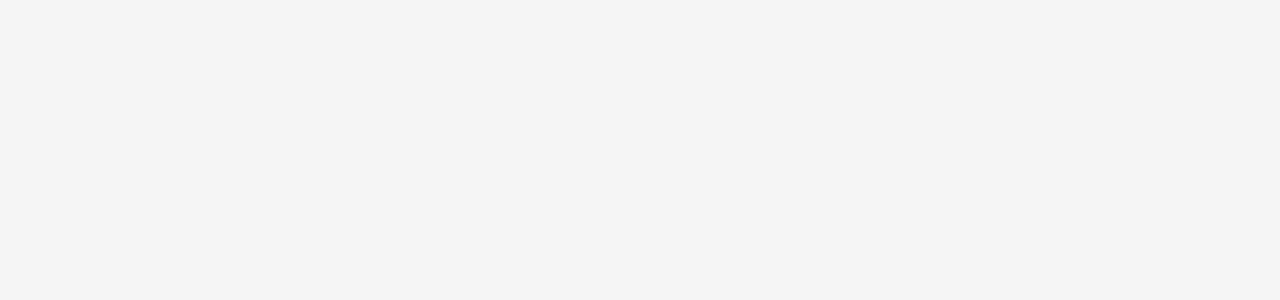
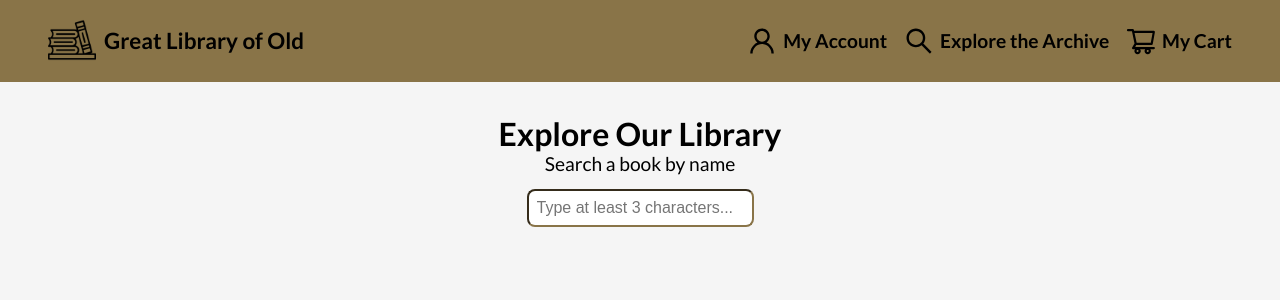
Before and after one commit to guilhermegomesneto/bookstore_marketplace, a React (Vite) app: page /search in a window 1280 px wide. Before the commit this address had no page. Shown: the top 300 px of the page. Built offline with nearby package versions, Linux system fonts and the light colour scheme.

Commit message:
Search Page

```diff
--- a/src/components/Navbar/index.jsx
+++ b/src/components/Navbar/index.jsx
@@ -5,13 +5,15 @@ import {
 	AiOutlineShoppingCart,
 	AiOutlineSearch,
 } from 'react-icons/ai';
+import { Link } from 'react-router-dom';
 
 import styles from './Navbar.module.scss';
 
 const Navbar = () => {
 	return (
 		<nav className={styles.navbar}>
-			<div className={styles.logo}>
+			<div>
+				<Link to="/" className={styles.logo}>
 					<Logo width="3rem" />
 					<Text
 						text="Great Library of Old"
@@ -19,9 +21,11 @@ const Navbar = () => {
 						fontWeight="bold"
 						color="var(--color-text)"
 					/>
+				</Link>
 			</div>
 			<div className={styles.links}>
-				<div className={styles.link}>
+				<div>
+					<Link to="/user" className={styles.link}>
 						<AiOutlineUser className={styles.icon} />
 						<Text
 							text="My Account"
@@ -29,8 +33,10 @@ const Navbar = () => {
 							fontWeight="bold"
 							color="var(--color-text)"
 						/>
+					</Link>
 				</div>
-				<div className={styles.link}>
+				<div>
+					<Link to="/search" className={styles.link}>
 						<AiOutlineSearch className={styles.icon} />
 						<Text
 							text="Explore the Archive"
@@ -38,8 +44,10 @@ const Navbar = () => {
 							fontWeight="bold"
 							color="var(--color-text)"
 						/>
+					</Link>
 				</div>
 				<div className={styles.link}>
+					<Link to="/cart" className={styles.link}>
 						<AiOutlineShoppingCart className={styles.icon} />
 						<Text
 							text="My Cart"
@@ -47,6 +55,7 @@ const Navbar = () => {
 							fontWeight="bold"
 							color="var(--color-text)"
 						/>
+					</Link>
 				</div>
 			</div>
 		</nav>
--- a/src/main.jsx
+++ b/src/main.jsx
@@ -4,6 +4,7 @@ import { BrowserRouter, Routes, Route } from 'react-router-dom';
 import './index.scss';
 import App from './App.jsx';
 import Home from './pages/Home.jsx';
+import Search from './pages/Search.jsx';
 
 createRoot(document.getElementById('root')).render(
 	<StrictMode>
@@ -11,6 +12,7 @@ createRoot(document.getElementById('root')).render(
 			<Routes>
 				<Route element={<App />}>
 					<Route path="/" element={<Home />} />
+					<Route path="/search" element={<Search />} />
 				</Route>
 			</Routes>
 		</BrowserRouter>
--- a/src/pages/Home.jsx
+++ b/src/pages/Home.jsx
@@ -9,7 +9,7 @@ const Home = () => {
 	useEffect(() => {
 		const fetchBooks = async () => {
 			const booksData = await getBooks();
-			setBooks(booksData.slice(-12));
+			setBooks(booksData.slice(-10));
 		};
 
 		fetchBooks();
@@ -22,7 +22,7 @@ const Home = () => {
 				fontSize="2rem"
 				fontWeight="bold"
 			/>
-			<Text text="Explore our latest additions" fontSize="1.2rem" />
+			<Text text="Check our latest additions" fontSize="1.2rem" />
 			<div className={styles.booksBox}>
 				{books.map((book) => (
 					<div key={book.id} className={styles.bookCard}>
--- a/src/pages/Home.module.scss
+++ b/src/pages/Home.module.scss
@@ -10,7 +10,6 @@
 .booksBox {
 	display: flex;
 	flex-wrap: wrap;
-	justify-content: space-between;
 	gap: 2rem;
 	margin-top: 2rem;
 }
@@ -21,8 +20,9 @@
 	border-radius: 8px;
 	box-shadow: 0 4px 8px rgba(0, 0, 0, 0.1);
 	text-align: center;
-	flex: 1 1 calc(25% - 2rem);
+	width: 21rem;
 	box-sizing: border-box;
+	margin: 0 auto;
 }
 
 .bookImage {
--- /dev/null
+++ b/src/pages/Search.jsx
@@ -0,0 +1,106 @@
+import React, { useEffect, useState } from 'react';
+import { searchBooks } from '../services/api.js';
+import styles from './Search.module.scss';
+import Text from '../components/Common/Text';
+
+const Search = () => {
+	const [query, setQuery] = useState('');
+	const [results, setResults] = useState([]);
+	const [currentPage, setCurrentPage] = useState(1);
+	const [hasMoreResults, setHasMoreResults] = useState(true);
+	const resultsPerPage = 10;
+
+	useEffect(() => {
+		const fetchBooks = async () => {
+			const booksData = await searchBooks(currentPage, query);
+
+			setResults(booksData.books);
+			setHasMoreResults(
+				booksData.books.length === resultsPerPage &&
+					booksData.totalBooks > currentPage * resultsPerPage
+			);
+		};
+
+		if (query.length >= 3) {
+			fetchBooks();
+		} else {
+			setResults([]);
+			setHasMoreResults(true);
+		}
+	}, [query, currentPage]);
+
+	const handleInputChange = (e) => {
+		setQuery(e.target.value);
+		setCurrentPage(1);
+		setHasMoreResults(true);
+	};
+
+	const handleNextPage = () => {
+		if (hasMoreResults) {
+			setCurrentPage(currentPage + 1);
+		}
+	};
+
+	const handlePrevPage = () => {
+		if (currentPage > 1) {
+			setCurrentPage(currentPage - 1);
+		}
+	};
+
+	return (
+		<div className={styles.search}>
+			<Text
+				text="Explore Our Library"
+				fontSize="2rem"
+				fontWeight="bold"
+			/>
+			<Text text="Search a book by name" fontSize="1.2rem" />
+			<input
+				type="text"
+				value={query}
+				onChange={handleInputChange}
+				placeholder="Type at least 3 characters..."
+				className={styles.searchInput}
+			/>
+			<div className={styles.booksBox}>
+				{results.map((book) => (
+					<div key={book.id} className={styles.bookCard}>
+						<img
+							src={book.cover}
+							alt={book.title}
+							className={styles.bookImage}
+						/>
+						<Text
+							text={book.title}
+							fontSize="1.2rem"
+							fontWeight="bold"
+						/>
+						<Text
+							text={book.author}
+							fontSize="1rem"
+							fontStyle="italic"
+						/>
+						<Text text={book.genre} fontSize="1rem" />
+					</div>
+				))}
+			</div>
+
+			{results.length > 0 && (
+				<div className={styles.pagination}>
+					<button
+						onClick={handlePrevPage}
+						disabled={currentPage === 1}
+					>
+						Previous
+					</button>
+					<span>Page {currentPage}</span>
+					<button onClick={handleNextPage} disabled={!hasMoreResults}>
+						Next
+					</button>
+				</div>
+			)}
+		</div>
+	);
+};
+
+export default Search;
--- /dev/null
+++ b/src/pages/Search.module.scss
@@ -0,0 +1,63 @@
+.search {
+	text-align: center;
+	padding: 2rem;
+}
+
+.search p {
+	margin: 0.25rem 0 0 0;
+}
+
+.searchInput {
+	padding: 0.5rem;
+	font-size: 1rem;
+	margin: 1rem 0 0 0;
+	border-radius: 8px;
+	border-color: var(--color-primary);
+	border-width: 2px;
+}
+
+.booksBox {
+	display: flex;
+	flex-wrap: wrap;
+	gap: 2rem;
+	margin-top: 2rem;
+}
+
+.bookCard {
+	background-color: var(--color-tertiary);
+	padding: 1rem;
+	border-radius: 8px;
+	box-shadow: 0 4px 8px rgba(0, 0, 0, 0.1);
+	text-align: center;
+	width: 21rem;
+	box-sizing: border-box;
+	margin: 0 auto;
+}
+
+.bookImage {
+	width: 10rem;
+	height: auto;
+	border-radius: 4px;
+}
+
+.pagination {
+	display: flex;
+	justify-content: center;
+	align-items: center;
+	margin-top: 2rem;
+}
+
+.pagination button {
+	padding: 0.5rem 1.5rem;
+	margin: 0 1rem;
+	background-color: var(--color-primary);
+	color: var(--color-text);
+	border: none;
+	border-radius: 8px;
+	cursor: pointer;
+}
+
+.pagination button:disabled {
+	background-color: var(--color-tertiary);
+	cursor: not-allowed;
+}
--- a/src/services/api.js
+++ b/src/services/api.js
@@ -8,3 +8,14 @@ export const getBooks = async () => {
 	const response = await api.get('/books');
 	return response.data;
 };
+
+export const searchBooks = async (page = 1, query = '') => {
+	const response = await api.get('/search', {
+		params: {
+			_page: page,
+			_limit: 10,
+			title: query,
+		},
+	});
+	return response.data;
+};
```
Lines whose indentation alone changed are shown as unchanged.
